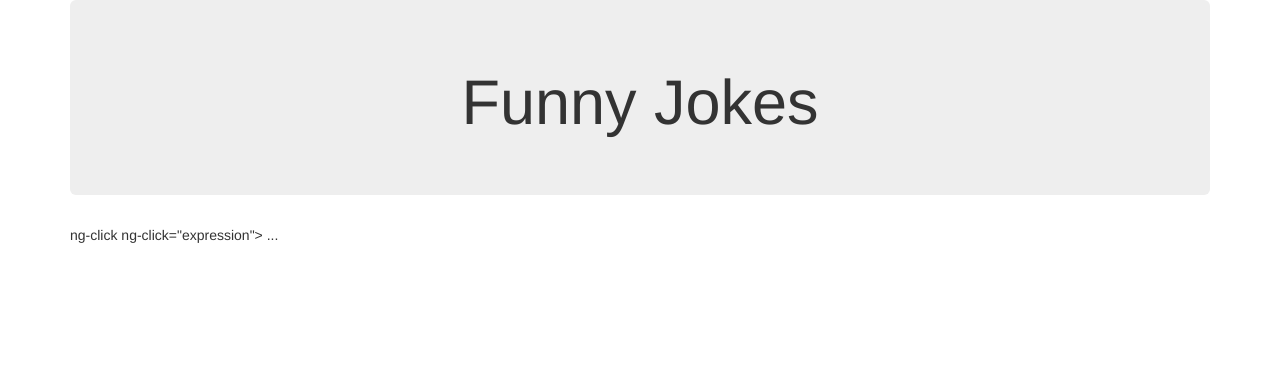
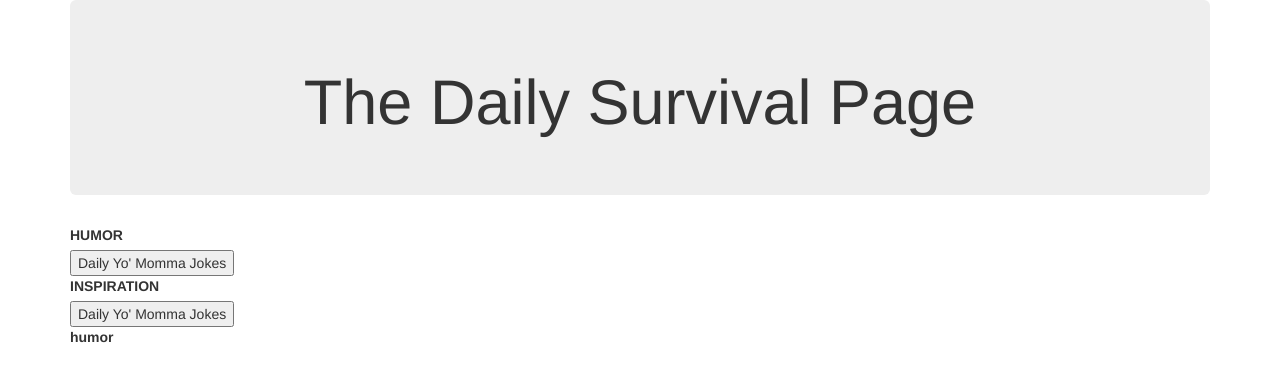
Before and after one commit to DiveCodeMedic/HACKATHON-MASTER, a plain HTML site: page index.html in a window 1280 px wide. Drawn offline with nearby package versions, Linux system fonts and the light colour scheme; no server answers.

Commit message:
latest update

```diff
--- a/app/core/app.factory.js
+++ b/app/core/app.factory.js
@@ -17,7 +17,7 @@
 
         function getData() {
         return $http
-                .get('http://quotes.rest/qod.json?category=inspire' + 'quote')
+                .get('http://api.yomomma.info/')
 
                 .then(function(response){
                     return response.data;
--- a/index.html
+++ b/index.html
@@ -14,22 +14,43 @@
 
 <div class="container">
     <div class="jumbotron">
-    <h1>Funny Jokes</h1>
+    <h1>The Daily Survival Page</h1>
     </div>
+
+
+
+
+<!--<label id="demo" onclick="myFunction()">humor</label>
+<script>
+function myFunction() {
+    document.getElementById('demo').innerHTML = "http://api.yomomma.info/";
+}
+</script>-->
 
 <table class ='table table-striped'>
   <thead>
+    <div>
     <tr>
+    <label>HUMOR</label><br>
+    <button >Daily Yo' Momma Jokes</button>
+    </tr>
+    </div>
+    <div>
+    <tr>
+    <label>INSPIRATION</label><br>
+    <button >Daily Yo' Momma Jokes</button>
+    </tr>
+    </div>
 
+<div>
+    <label id="demo" onclick="myFunction()">humor</label>
+<script>
+function myFunction() {
+    document.getElementById('demo').innerHTML = "http://api.yomomma.info/";
+}
+</script>
+</div>
 
-
-    </tr>
-
-
-    ng-click
-  ng-click="expression">
-...
-</ng-click>
 
     <p>{{jokeCtrl.joke.joke}}</p>
     <p>{{jokeCtrl.term}}</p>
```
